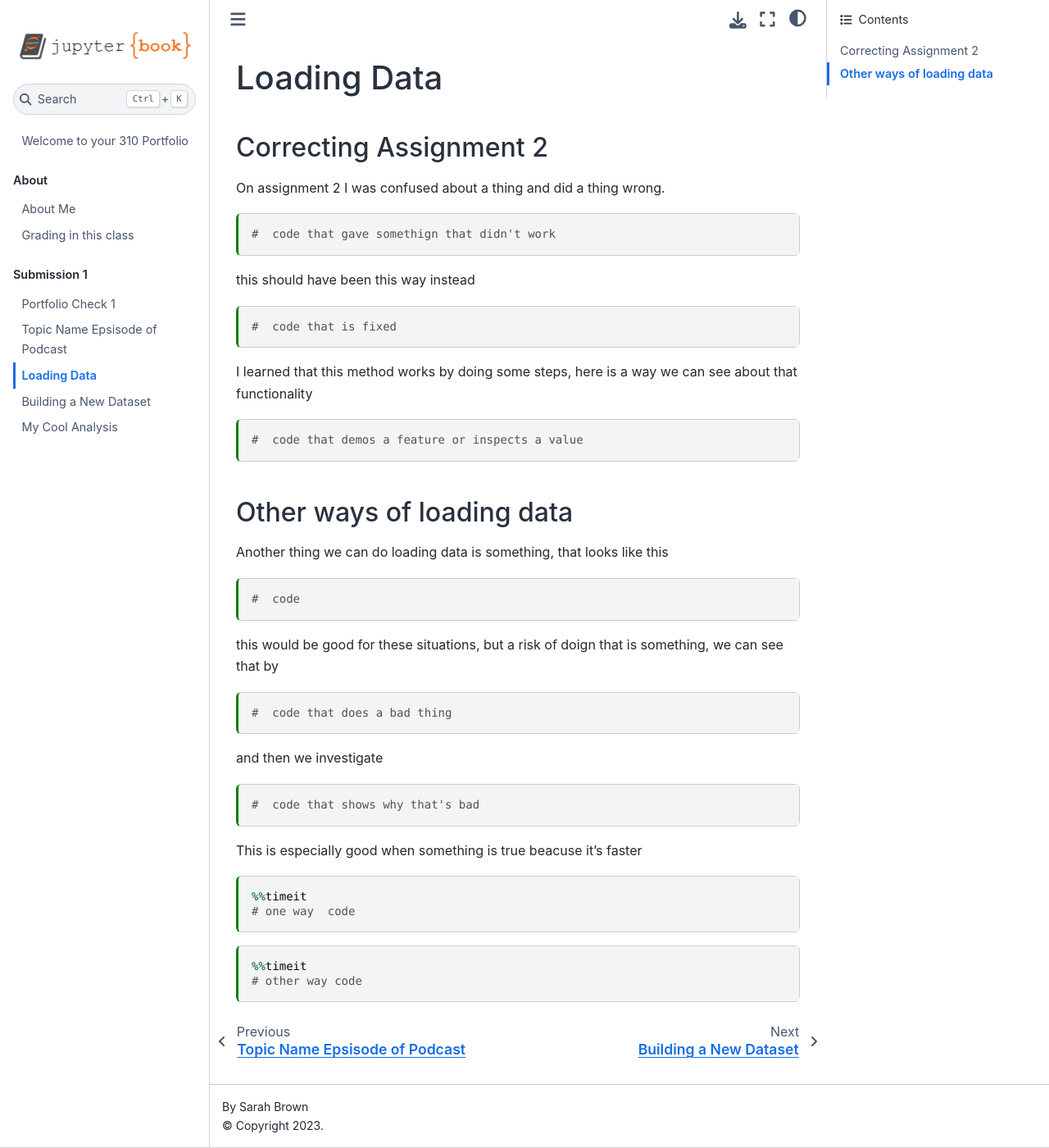
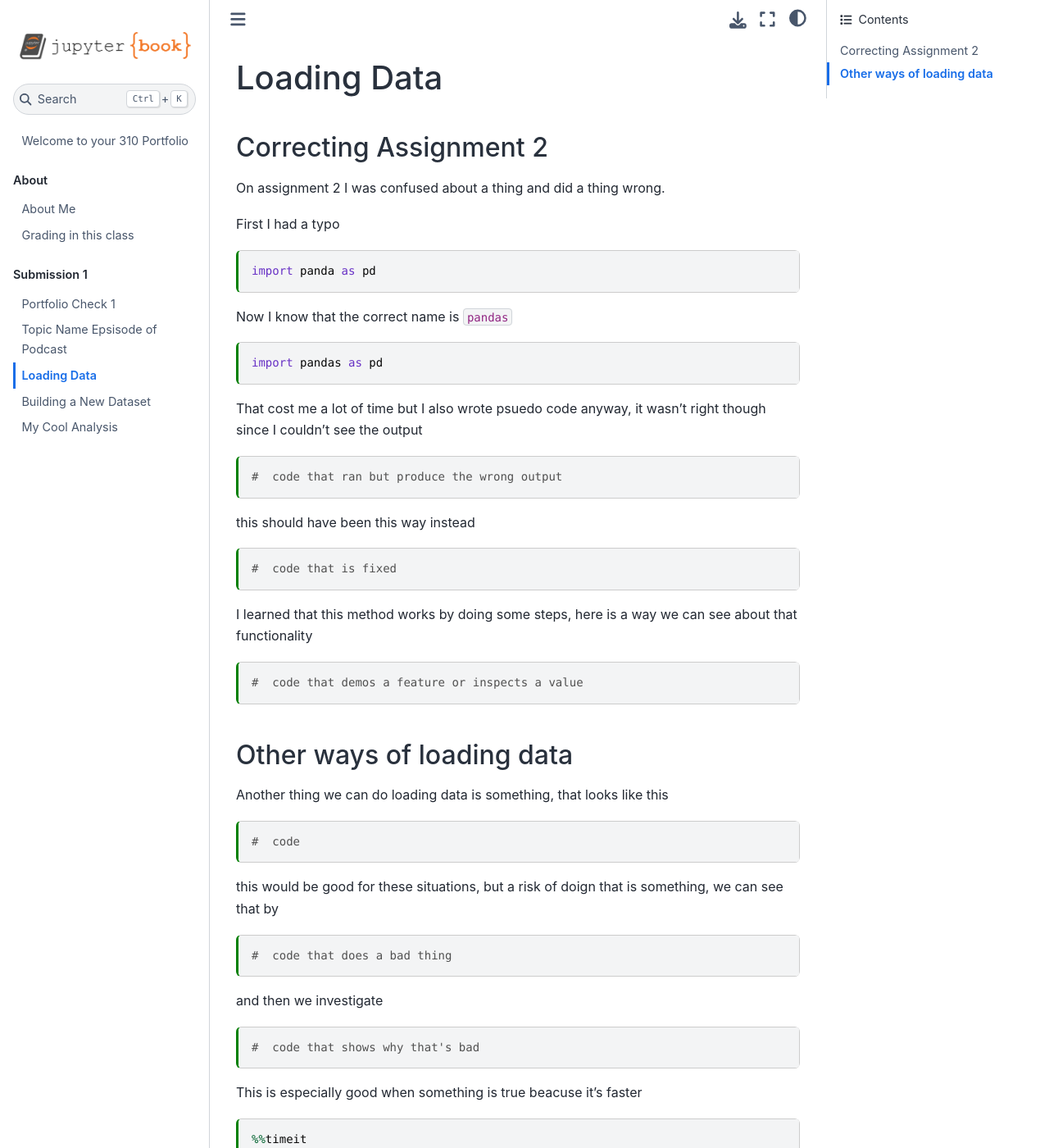
Before and after one commit to rhodyprog4ds/portfolio-example, a Jupyter Book: the page built from check1/loading_data.md, in a window 1280 px wide and 1400 px high. Shown: the whole window at 82% size. Built offline with Jupyter Book 1.0.4 settings and Sphinx 7.4.7 and the Sphinx Book theme 1.1.4, drawn with Linux system fonts in a browser that asks for light colours.

````diff
--- a/_config.yml
+++ b/_config.yml
@@ -1,7 +1,11 @@
 # Book settings
-title: CSC 310 Portfolio
-author: Sarah Brown
+title: Professor Brown's Sample Portfolio
+author: Sarah M Brown
 logo: logo.png
 
 
 exclude_patterns            : ['data/*',  README.md, template_files/*]  #
+
+# Execution settings
+execute:
+  allow_errors              : true
--- a/check1/loading_data.md
+++ b/check1/loading_data.md
@@ -18,8 +18,20 @@ kernelspec:
 ## Correcting Assignment 2
 On assignment 2 I was confused about a thing and did a thing wrong.
 
+First I had a typo
 ```{code-cell} ipython3
-#  code that gave somethign that didn't work
+import panda as pd
+```
+
+Now I know that the correct name is `pandas`
+```{code-cell} ipython3
+import pandas as pd
+```
+
+That cost me a lot of time but I also wrote psuedo code anyway, it wasn't right though since I couldn't see the output
+
+```{code-cell} ipython3
+#  code that ran but produce the wrong output
 ```
 
 this should have been this way instead
````
Also changed, not shown: README.md (+17 -0 lines).
